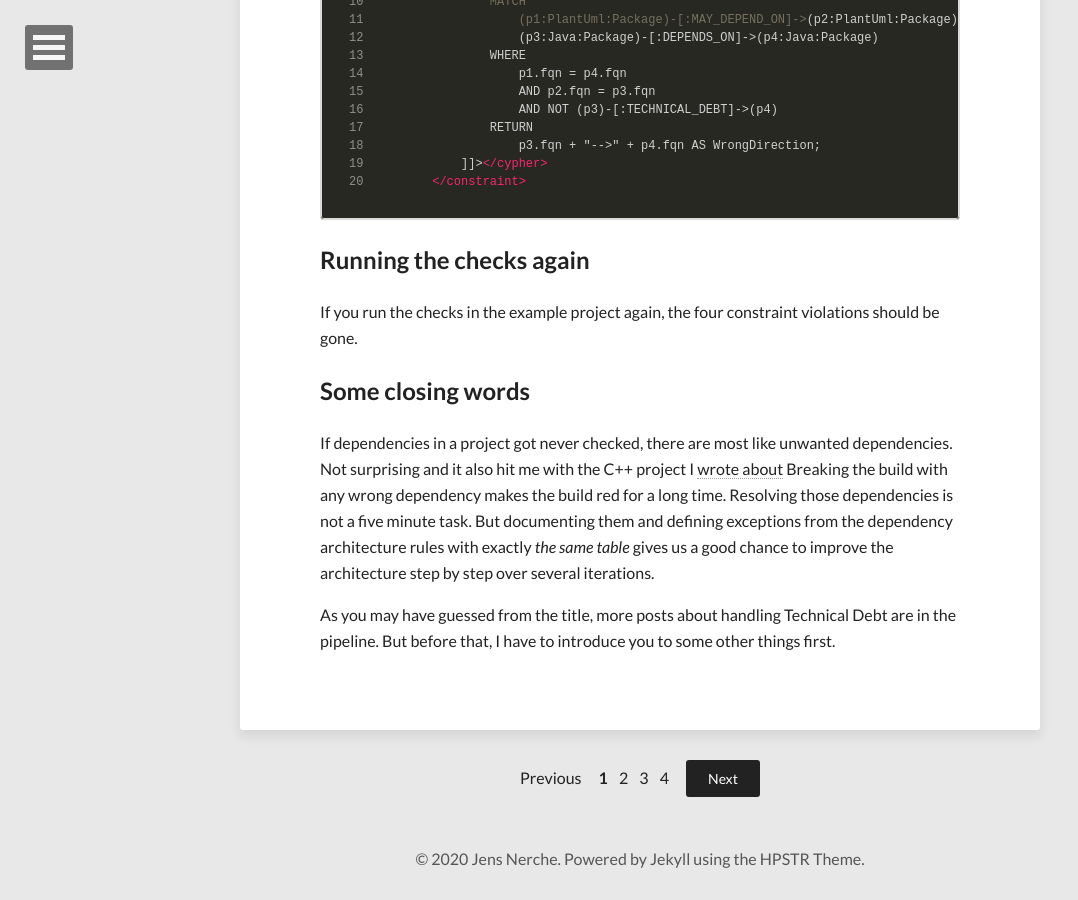
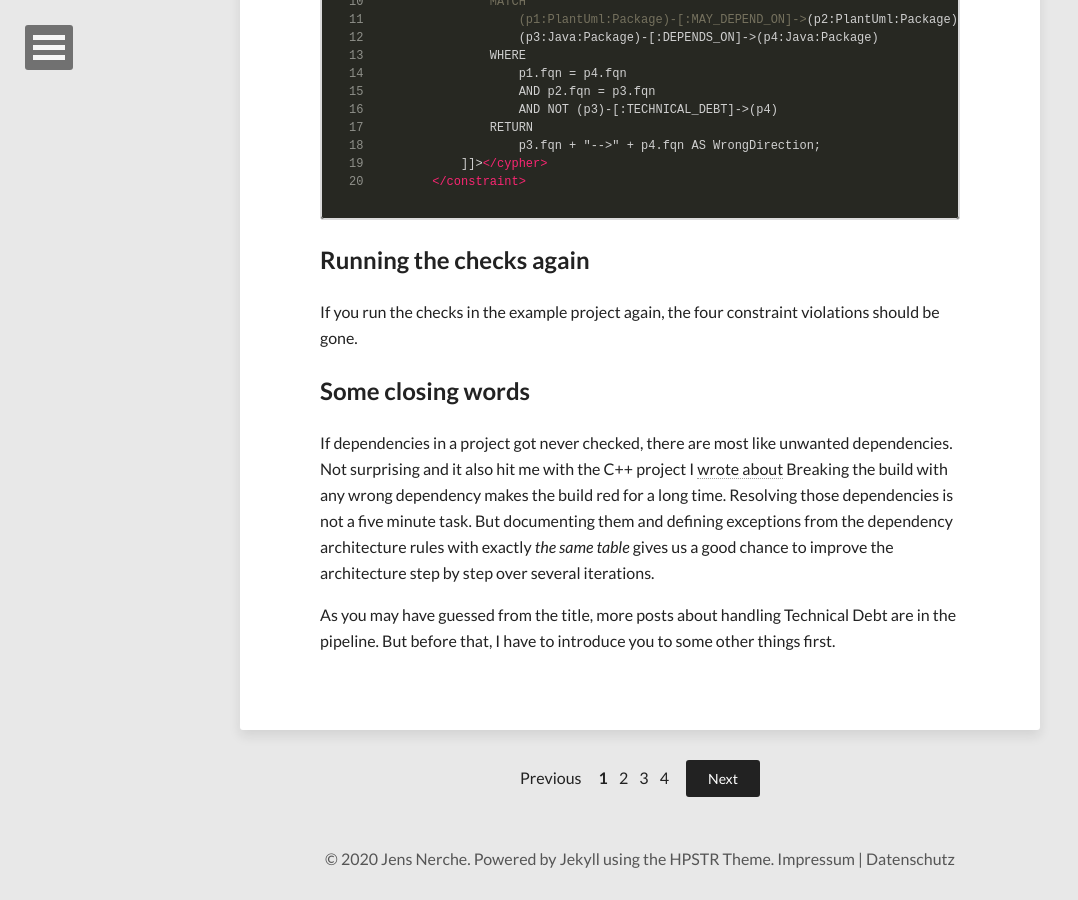
Before and after one commit to kontext-e/kontext-e.github.io, a Jekyll site: the page built from index.html, in a window 1280 px wide and 900 px high, scrolled down 21056 px. Shown: the whole window, without its empty margins (0-1078 px from the left). Built offline with Jekyll 4.4.1, drawn with Linux system fonts in a browser that asks for light colours; nearby versions of some CDN libraries; the list of posts is cut into pages by our own code.

Commit message:
Impressum and Datenschutz links added

```diff
--- a/_includes/footer.html
+++ b/_includes/footer.html
@@ -1 +1,2 @@
 <span>&copy; {{ site.time | date: '%Y' }} {{ site.owner.name }}. Powered by <a href="http://jekyllrb.com">Jekyll</a> using the <a href="http://mademistakes.com/hpstr/">HPSTR Theme</a>.</span>
+<span><a href="https://www.kontext-e.de/Impressum/">Impressum</a> | <a href="https://www.kontext-e.de/Datenschutz/">Datenschutz</a></span>
```
